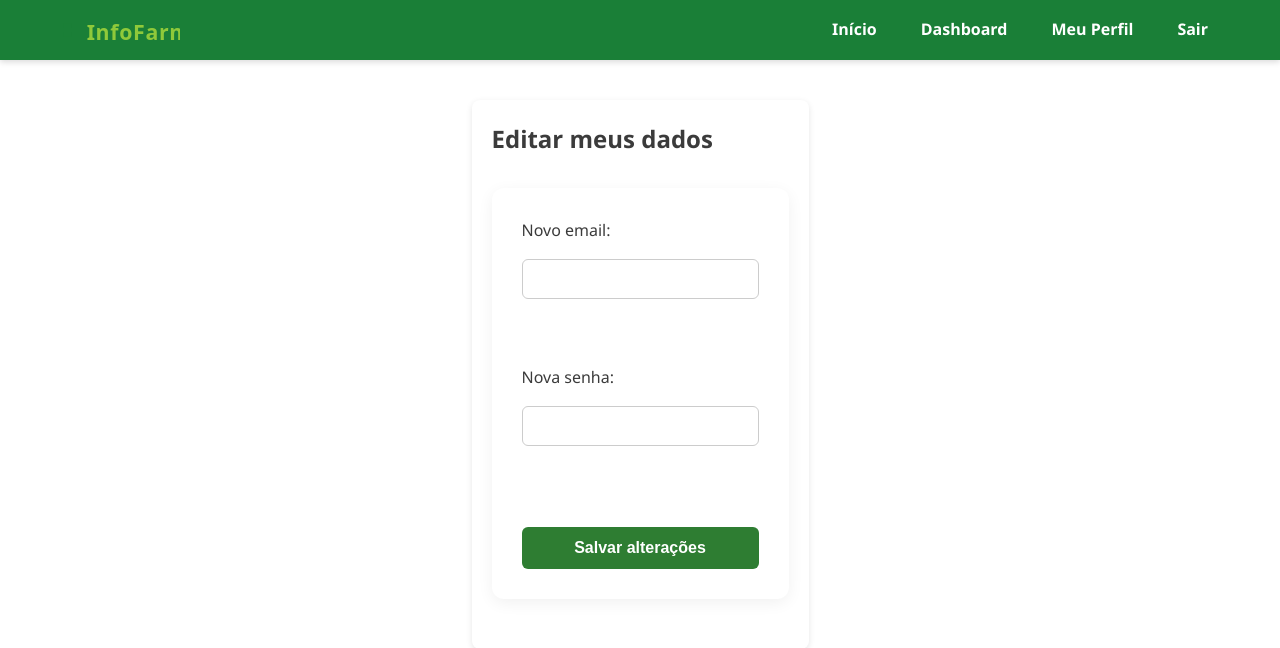
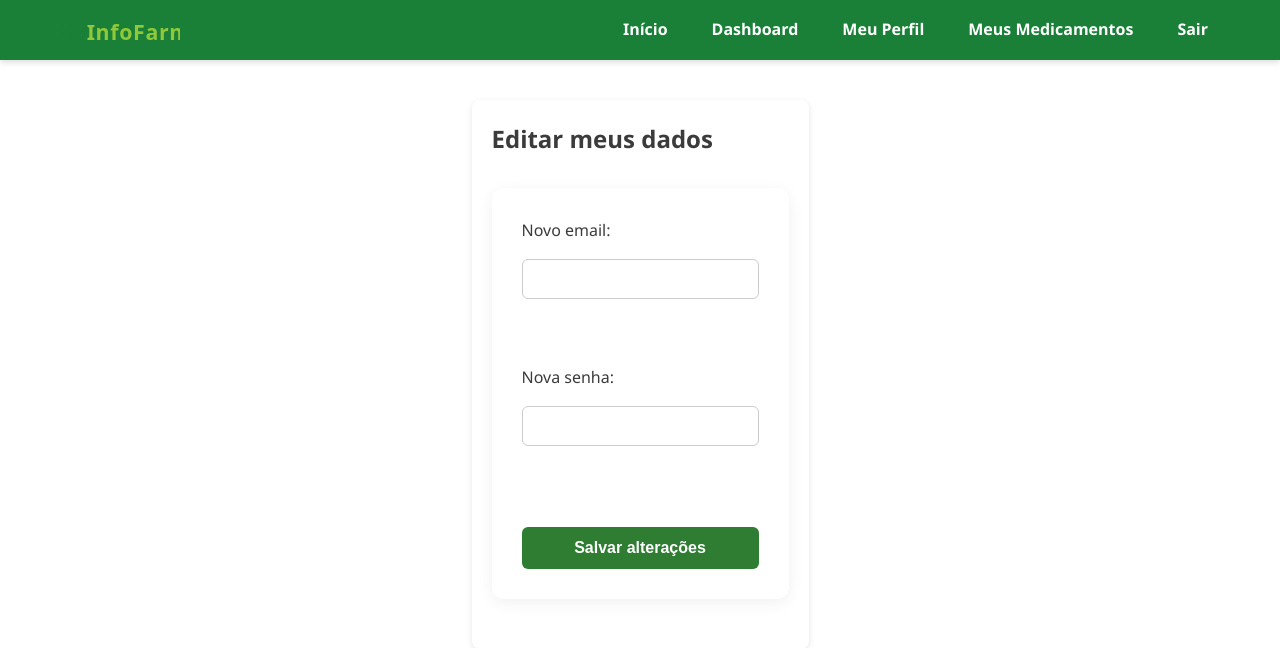
Before and after one commit to ingridmont/Farmacia, a Flask app: page /editar-perfil in a window 1280 px wide. Shown: the top 648 px of the page. Run offline with Flask 3, Linux system fonts and the light colour scheme; the visitor is signed in with stand-in values (Sample User, id 1).

Commit message:
Update navbar.html

```diff
--- a/templates/navbar.html
+++ b/templates/navbar.html
@@ -1,17 +1,16 @@
 <nav class="navbar">
   <div class="navbar-container">
-    <!-- Logo -->
     <a href="{{ url_for('index') }}" class="navbar-logo" aria-label="InfoFarma Home">
       <img src="/static/img/logo-infofarma.svg.svg" alt="InfoFarma Logo" />
     </a>
 
-    <!-- Menu de links -->
     <ul class="navbar-menu" id="navbar-menu">
       <li><a href="{{ url_for('index') }}">Início</a></li>
 
       {% if current_user.is_authenticated %}
         <li><a href="{{ url_for('dashboard') }}">Dashboard</a></li>
         <li><a href="{{ url_for('perfil') }}">Meu Perfil</a></li>
+        <li><a href="{{ url_for('listar_medicamentos') }}">Meus Medicamentos</a></li>
         <li><a href="{{ url_for('logout') }}">Sair</a></li>
       {% else %}
         <li><a href="{{ url_for('login') }}">Login</a></li>
@@ -29,7 +28,7 @@
 </nav>
 
 <script>
-  // Script para abrir/fechar menu mobile
+
   const toggleBtn = document.getElementById('navbar-toggle');
   const menu = document.getElementById('navbar-menu');
 
```
